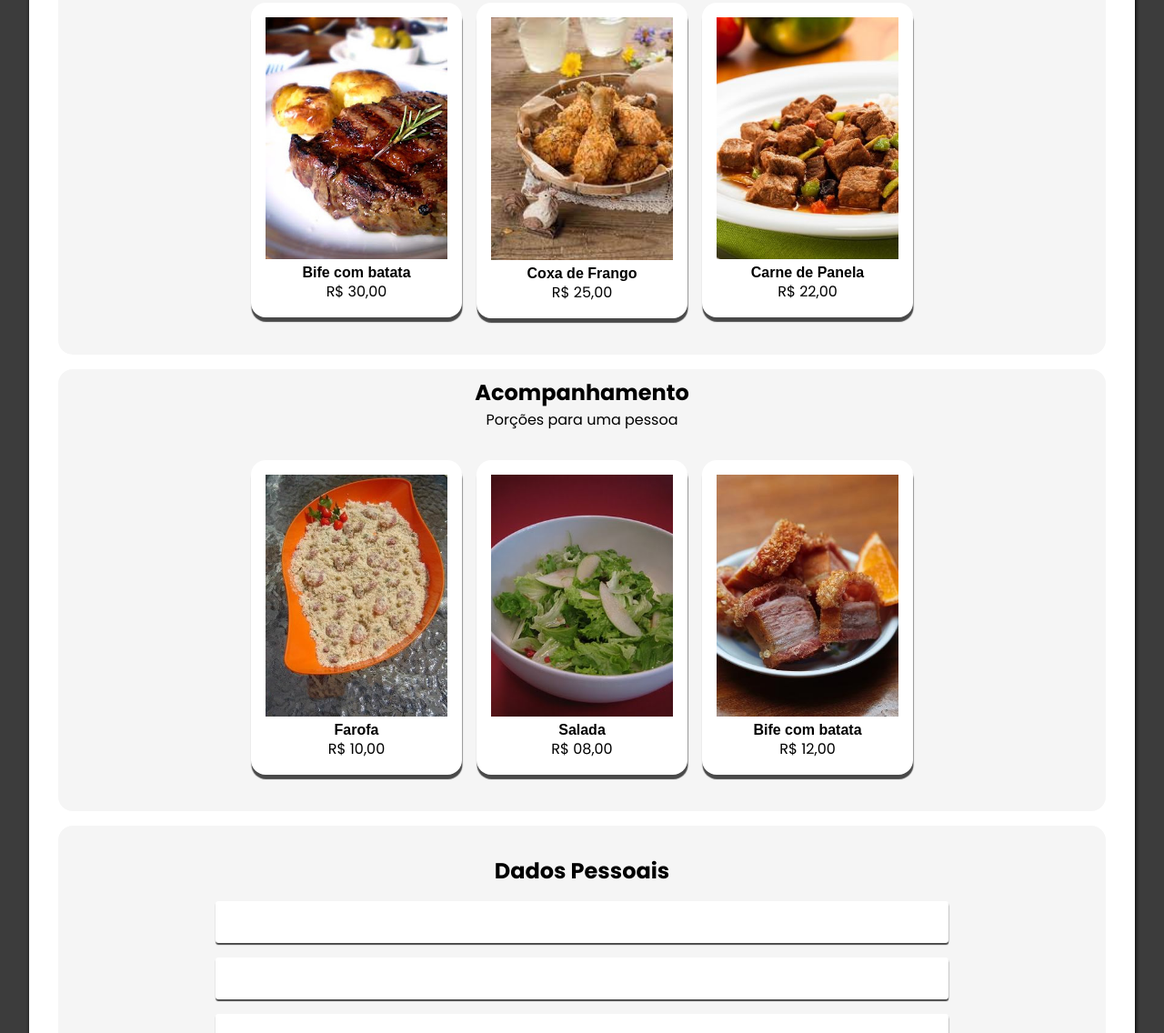
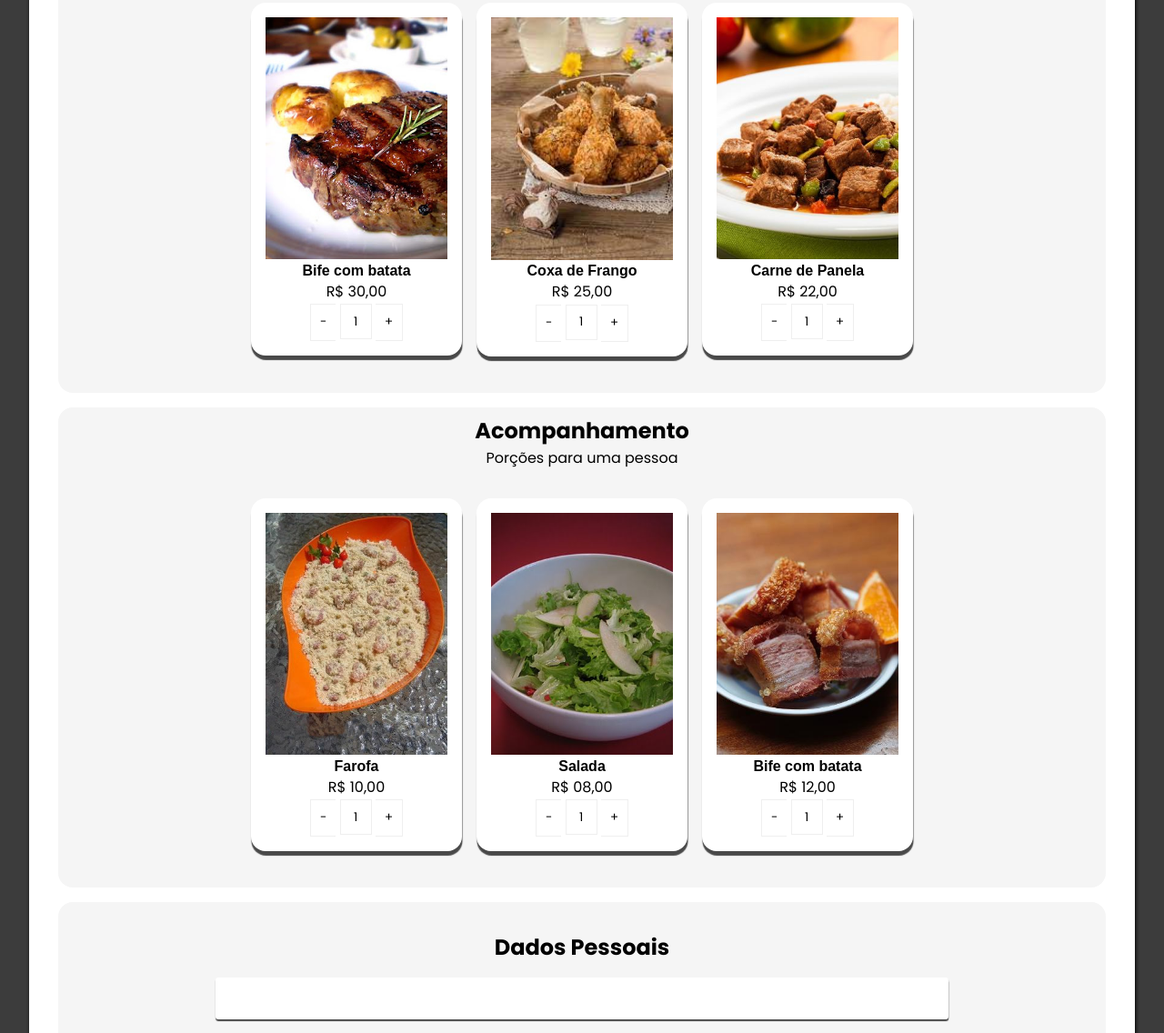
Before and after one commit to muriisantuss/2ndModuleModuleChapterOne-Menu, a website: page index.html in a window 1280 px wide. Shown: the part 629-1765 px from the top of the page at 91% size. Drawn offline with nearby package versions, Linux system fonts and the light colour scheme.

Commit message:
(feat): add “quantity buttons_added”, style and script.js file

```diff
--- a/index.html
+++ b/index.html
@@ -4,6 +4,7 @@
     <meta charset="UTF-8" />
     <meta name="viewport" content="width=device-width, initial-scale=1.0" />
     <link rel="stylesheet" href="style.css" />
+    <script src="https://code.jquery.com/jquery-3.6.0.min.js"></script>
     <title>Menu</title>
   </head>
   <body>
@@ -21,16 +22,61 @@
               <img src="./assets/bife.jpg" alt="" />
               <p>Bife com batata</p>
               <span id="price">R$ 30,00</span>
+              <div class="quantity buttons_added">
+                <input type="button" value="-" class="minus" />
+                <input
+                  type="number"
+                  id="1"
+                  step="1"
+                  min="1"
+                  name="quantity"
+                  value="1"
+                  title="Qty"
+                  class="input-text qty text"
+                  size="4"
+                />
+                <input type="button" value="+" class="plus" />
+              </div>
             </div>
             <div class="card">
               <img src="./assets/coxa.jpg" alt="" />
               <p>Coxa de Frango</p>
               <span id="price">R$ 25,00</span>
+              <div class="quantity buttons_added">
+                <input type="button" value="-" class="minus" />
+                <input
+                  type="number"
+                  id="2"
+                  step="1"
+                  min="1"
+                  name="quantity"
+                  value="1"
+                  title="Qty"
+                  class="input-text qty text"
+                  size="4"
+                />
+                <input type="button" value="+" class="plus" />
+              </div>
             </div>
             <div class="card">
               <img src="./assets/panela.jpg" alt="" />
               <p>Carne de Panela</p>
               <span id="price">R$ 22,00</span>
+              <div class="quantity buttons_added">
+                <input type="button" value="-" class="minus" />
+                <input
+                  type="number"
+                  id="3"
+                  step="1"
+                  min="1"
+                  name="quantity"
+                  value="1"
+                  title="Qty"
+                  class="input-text qty text"
+                  size="4"
+                />
+                <input type="button" value="+" class="plus" />
+              </div>
             </div>
           </div>
         </section>
@@ -42,16 +88,62 @@
               <img src="./assets/farofa.jpg" alt="" />
               <p>Farofa</p>
               <span id="price">R$ 10,00</span>
+              <div class="quantity buttons_added">
+                <input type="button" value="-" class="minus" />
+                <input
+                  type="number"
+                  id="4"
+                  step="1"
+                  min="1"
+                  name="quantity"
+                  value="1"
+                  title="Qty"
+                  class="input-text qty text"
+                  size="4"
+                />
+                <input type="button" value="+" class="plus" />
+              </div>
             </div>
             <div class="card">
               <img src="./assets/salad.jpg" alt="" />
               <p>Salada</p>
               <span id="price">R$ 08,00</span>
+              <div class="quantity buttons_added">
+                <input type="button" value="-" class="minus" />
+                <input
+                  type="number"
+                  id="5"
+                  step="1"
+                  min="1"
+                  name="quantity"
+                  value="1"
+                  title="Qty"
+                  class="input-text qty text"
+                  size="4"
+                />
+                <input type="button" value="+" class="plus" />
+              </div>
             </div>
+
             <div class="card">
               <img src="./assets/torresmo.jpg" alt="" />
               <p>Bife com batata</p>
               <span id="price">R$ 12,00</span>
+              <div class="quantity buttons_added">
+                <input type="button" value="-" class="minus" />
+                <input
+                  type="number"
+                  id="6"
+                  step="1"
+                  min="1"
+                  name="quantity"
+                  value="1"
+                  title="Qty"
+                  class="input-text qty text"
+                  size="4"
+                />
+                <input type="button" value="+" class="plus" />
+              </div>
             </div>
           </div>
         </section>
@@ -73,5 +165,7 @@
         <span class="finalPrice">Preço Final: R$33,00</span>
       </footer>
     </div>
+    <script src="js.js"></script>
+    <script src="/script.js"></script>
   </body>
 </html>
--- /dev/null
+++ b/script.js
@@ -0,0 +1,48 @@
+function wcqib_refresh_quantity_increments() {
+  jQuery(
+    "div.quantity:not(.buttons_added), td.quantity:not(.buttons_added)"
+  ).each(function (a, b) {
+    var c = jQuery(b);
+    c.addClass("buttons_added"),
+      c
+        .children()
+        .first()
+        .before('<input type="button" value="-" class="minus" />'),
+      c
+        .children()
+        .last()
+        .after('<input type="button" value="+" class="plus" />');
+  });
+}
+String.prototype.getDecimals ||
+  (String.prototype.getDecimals = function () {
+    var a = this,
+      b = ("" + a).match(/(?:\.(\d+))?(?:[eE]([+-]?\d+))?$/);
+    return b ? Math.max(0, (b[1] ? b[1].length : 0) - (b[2] ? +b[2] : 0)) : 0;
+  }),
+  jQuery(document).ready(function () {
+    wcqib_refresh_quantity_increments();
+  }),
+  jQuery(document).on("updated_wc_div", function () {
+    wcqib_refresh_quantity_increments();
+  }),
+  jQuery(document).on("click", ".plus, .minus", function () {
+    var a = jQuery(this).closest(".quantity").find(".qty"),
+      b = parseFloat(a.val()),
+      c = parseFloat(a.attr("max")),
+      d = parseFloat(a.attr("min")),
+      e = a.attr("step");
+    (b && "" !== b && "NaN" !== b) || (b = 0),
+      ("" !== c && "NaN" !== c) || (c = ""),
+      ("" !== d && "NaN" !== d) || (d = 0),
+      ("any" !== e && "" !== e && void 0 !== e && "NaN" !== parseFloat(e)) ||
+        (e = 1),
+      jQuery(this).is(".plus")
+        ? c && b >= c
+          ? a.val(c)
+          : a.val((b + parseFloat(e)).toFixed(e.getDecimals()))
+        : d && b <= d
+        ? a.val(d)
+        : b > 0 && a.val((b - parseFloat(e)).toFixed(e.getDecimals())),
+      a.trigger("change");
+  });
--- a/style.css
+++ b/style.css
@@ -43,6 +43,9 @@ section {
   margin: 2rem 0;
 }
 .card {
+  display: grid;
+  gap: 0.1rem;
+  place-items: center;
   background-color: white;
   box-shadow: 0.5px 5px 1px hsla(0, 0%, 0%, 0.7);
   border-radius: 1rem;
@@ -59,6 +62,7 @@ section {
 }
 .card img {
   width: 200px;
+  margin-bottom: 0.2rem;
 }
 article {
   text-align: center;
@@ -106,7 +110,6 @@ button {
 button:hover {
   background-color: hsla(0, 0%, 0%, 0.7);
   box-shadow: 0px 3px 1px #004e9c;
-
 }
 .footer {
   display: grid;
@@ -117,3 +120,66 @@ button:hover {
   font-weight: 700;
   margin: 1rem;
 }
+
+/* style button quantity  */
+
+.quantity {
+  display: block;
+  margin: auto 0;
+}
+
+.quantity .input-text.qty {
+  width: 35px;
+  height: 39px;
+  padding: 0 5px;
+  text-align: center;
+  background-color: transparent;
+  border: 1px solid #efefef;
+}
+
+.quantity.buttons_added {
+  text-align: left;
+  position: relative;
+  white-space: nowrap;
+  vertical-align: top;
+}
+
+.quantity.buttons_added input {
+  display: inline-block;
+  margin: 0;
+  vertical-align: top;
+  box-shadow: none;
+}
+
+.quantity.buttons_added .minus,
+.quantity.buttons_added .plus {
+  padding: 7px 10px 8px;
+  height: 41px;
+  background-color: #ffffff;
+  border: 1px solid #efefef;
+  cursor: pointer;
+}
+
+.quantity.buttons_added .minus {
+  border-right: 0;
+}
+
+.quantity.buttons_added .plus {
+  border-left: 0;
+}
+
+.quantity.buttons_added .minus:hover,
+.quantity.buttons_added .plus:hover {
+  background: #eeeeee;
+}
+
+.quantity input::-webkit-outer-spin-button,
+.quantity input::-webkit-inner-spin-button {
+  -webkit-appearance: none;
+  margin: 0;
+}
+
+.quantity.buttons_added .minus:focus,
+.quantity.buttons_added .plus:focus {
+  outline: none;
+}
```
